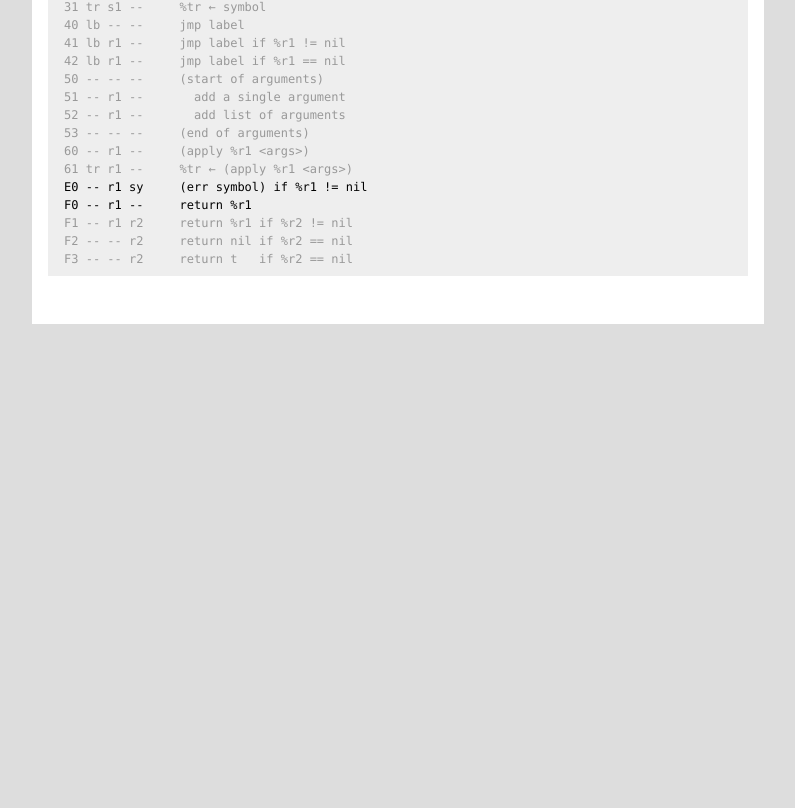
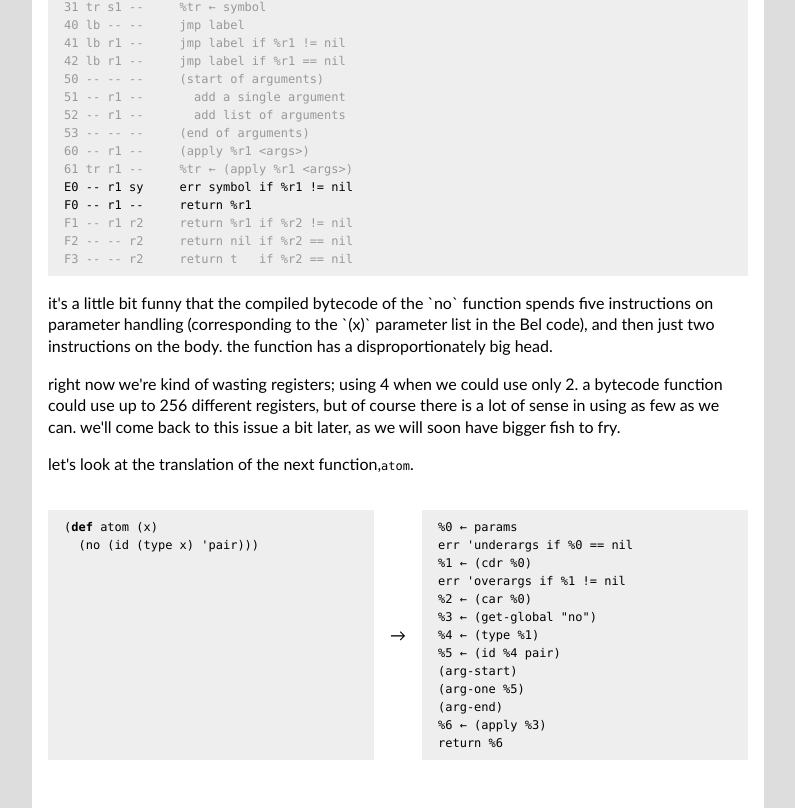
Before and after one commit to masak/syntax-driven, a React (Create React App) app: page / in a window 1280 px wide. Shown: the part 681-1489 px from the top of the page, without its empty margins (242-1037 px from the left). Before the commit the page ends 1005 px from the top, so only its background shows below. Built offline with nearby package versions, Linux system fonts and the light colour scheme.

Commit message:
Add some more content

```diff
--- a/src/App.js
+++ b/src/App.js
@@ -70,11 +70,56 @@ const App = (props) => (
 53 -- -- --     (end of arguments)         { "\n" }
 60 -- r1 --     (apply %r1 &lt;args&gt;)   { "\n" }
 61 tr r1 --     %tr ← (apply %r1 &lt;args&gt;) { "\n" }</span>
-E0 -- r1 sy     (err symbol) if %r1 != nil        { "\n" }
+E0 -- r1 sy     err symbol if %r1 != nil   { "\n" }
 F0 -- r1 --     return %r1                 { "\n" }
 <span class="less-important">F1 -- r1 r2     return %r1 if %r2 != nil  { "\n" }
 F2 -- -- r2     return nil if %r2 == nil   { "\n" }
 F3 -- -- r2     return t   if %r2 == nil</span></code></pre>
+
+    <p>
+        it's a little bit funny that the compiled bytecode of
+        the `no` function spends five instructions on parameter
+        handling (corresponding to the `(x)` parameter list in
+        the Bel code), and then just two instructions on the
+        body. the function has a disproportionately big head.
+    </p>
+
+    <p>
+        right now we're kind of wasting registers; using 4 when
+        we could use only 2. a bytecode function could use up to
+        256 different registers, but of course there is a lot of
+        sense in using as few as we can. we'll come back to this
+        issue a bit later, as we will soon have bigger fish to
+        fry.
+    </p>
+
+    <p>
+        let's look at the translation of the next function,
+        <code>atom</code>.
+    </p>
+
+    <Translation
+      source={`
+        (def atom (x)
+          (no (id (type x) 'pair)))
+      `}
+
+      target={`
+        %0 ← params
+        err 'underargs if %0 == nil
+        %1 ← (cdr %0)
+        err 'overargs if %1 != nil
+        %2 ← (car %0)
+        %3 ← (get-global "no")
+        %4 ← (type %1)
+        %5 ← (id %4 pair)
+        (arg-start)
+        (arg-one %5)
+        (arg-end)
+        %6 ← (apply %3)
+        return %6
+      `}
+    />
   </main>
 );
 
```
